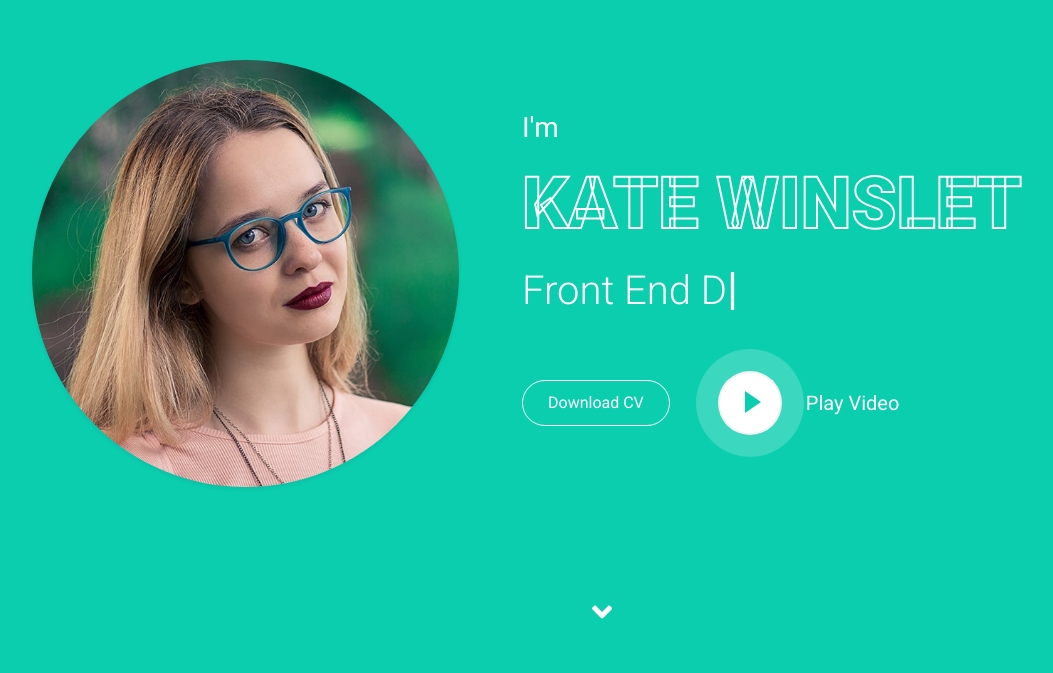
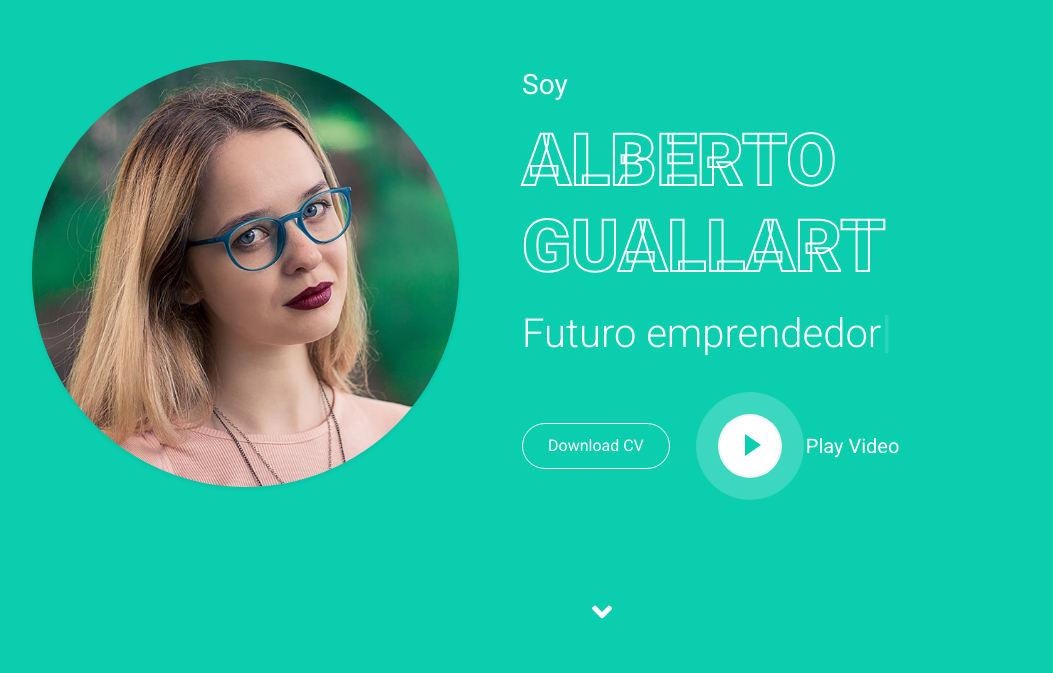
Before and after one commit to alberto-artsan/alberto-artsan.github.io, a plain HTML site: page index.html in a window 1280 px wide. Shown: the part 127-800 px from the top of the page, without its empty margins (38-1091 px from the left). Drawn offline with nearby package versions, Linux system fonts and the light colour scheme.

Commit message:
testing html change

```diff
--- a/index.html
+++ b/index.html
@@ -41,10 +41,10 @@
                 <a href="#about" class="nav-item nav-link">About</a>
                 <a href="#qualification" class="nav-item nav-link">Quality</a>
                 <a href="#skill" class="nav-item nav-link">Skill</a>
-                <a href="#service" class="nav-item nav-link">Service</a>
+                <!-- <a href="#service" class="nav-item nav-link">Service</a> -->
                 <a href="#portfolio" class="nav-item nav-link">Portfolio</a>
-                <a href="#testimonial" class="nav-item nav-link">Review</a>
-                <a href="#blog" class="nav-item nav-link">Blog</a>
+                <!-- <a href="#testimonial" class="nav-item nav-link">Review</a> -->
+                <!-- <a href="#blog" class="nav-item nav-link">Blog</a> -->
                 <a href="#contact" class="nav-item nav-link">Contact</a>
             </div>
             <a href="" class="btn btn-outline-primary d-none d-lg-block">Hire Me</a>
@@ -80,10 +80,10 @@
                     <img class="img-fluid w-100 rounded-circle shadow-sm" src="img/profile.jpg" alt="">
                 </div>
                 <div class="col-lg-7 text-center text-lg-left">
-                    <h3 class="text-white font-weight-normal mb-3">I'm</h3>
-                    <h1 class="display-3 text-uppercase text-primary mb-2" style="-webkit-text-stroke: 2px #ffffff;">Kate Winslet</h1>
+                    <h3 class="text-white font-weight-normal mb-3">Soy</h3>
+                    <h1 class="display-3 text-uppercase text-primary mb-2" style="-webkit-text-stroke: 2px #ffffff;">Alberto Guallart</h1>
                     <h1 class="typed-text-output d-inline font-weight-lighter text-white"></h1>
-                    <div class="typed-text d-none">Web Designer, Web Developer, Front End Developer, Apps Designer, Apps Developer</div>
+                    <div class="typed-text d-none">estudiante de marketing, Futuro emprendedor, Forofo de la tecnología</div>
                     <div class="d-flex align-items-center justify-content-center justify-content-lg-start pt-5">
                         <a href="" class="btn btn-outline-light mr-5">Download CV</a>
                         <button type="button" class="btn-play" data-toggle="modal"
```
